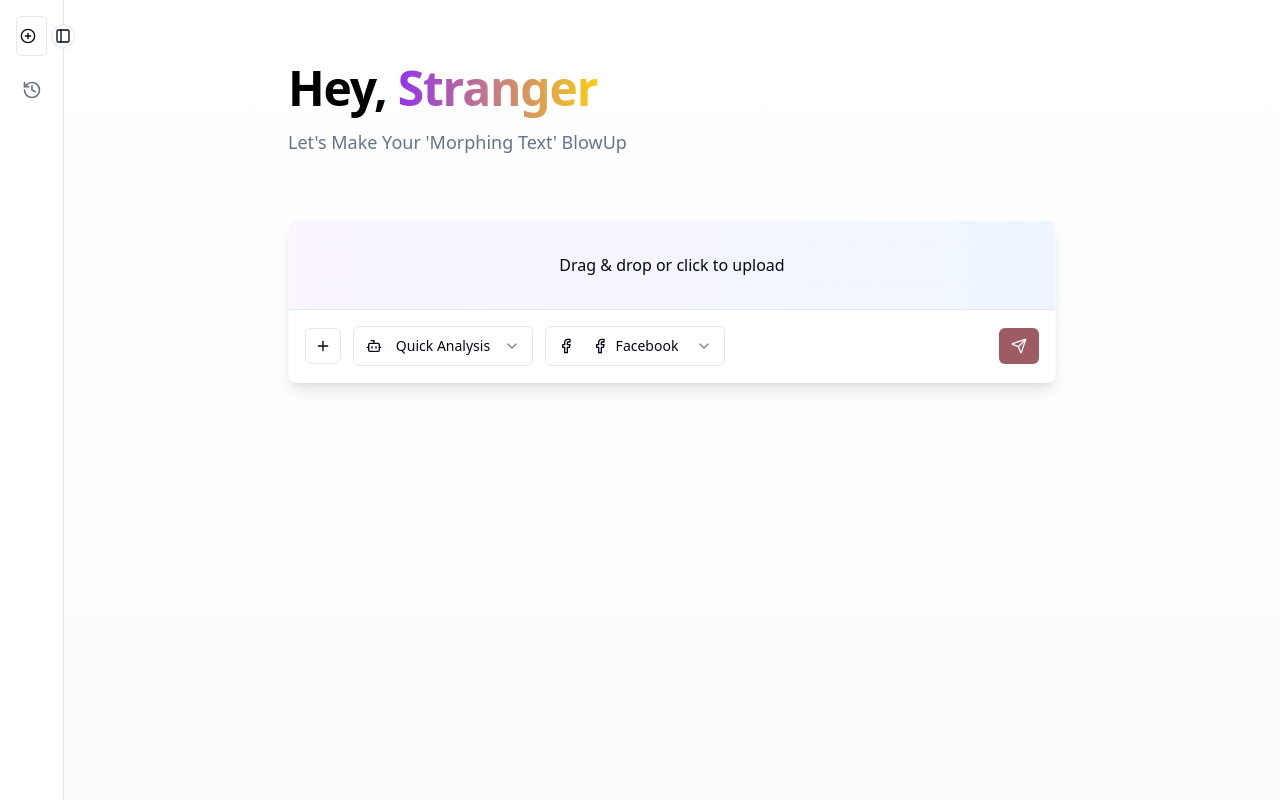
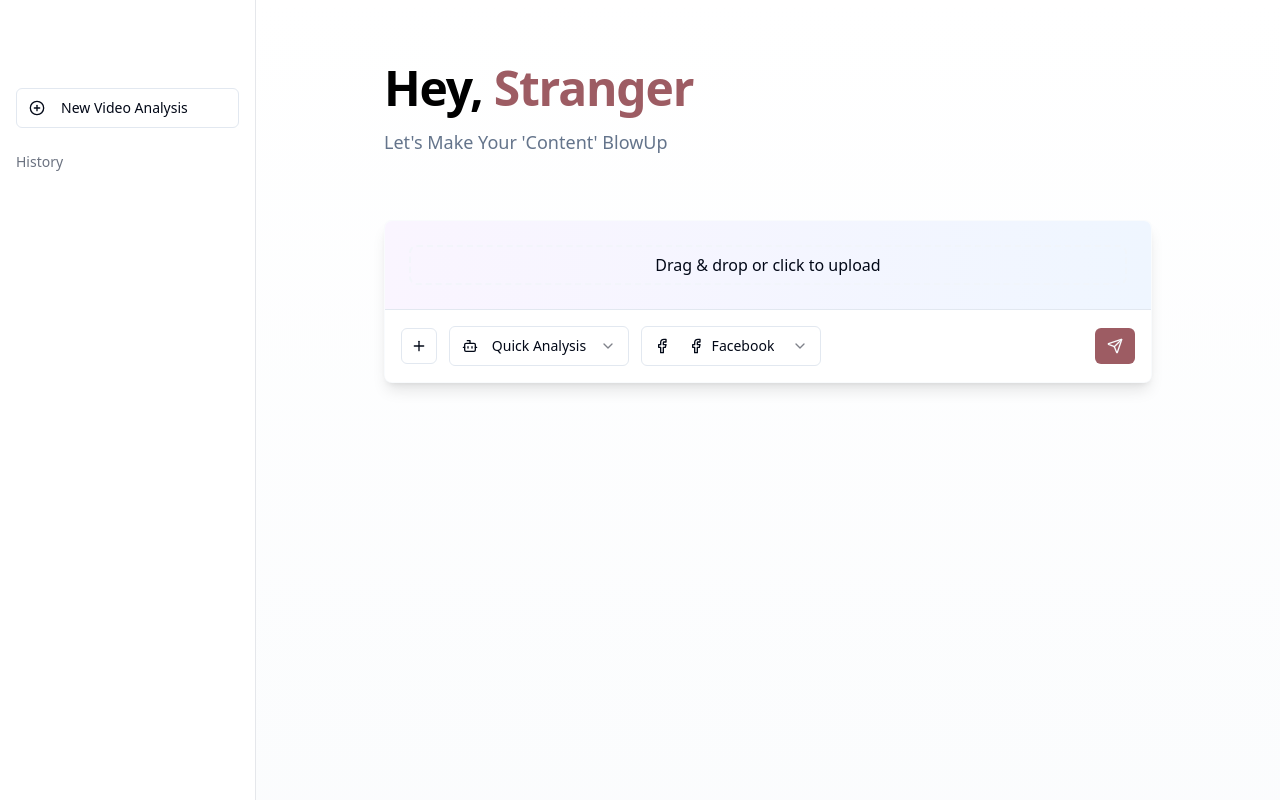
Before and after one commit to agwamawar/blowupai, a React (Vite) app: page / in a window 1280 px wide. Built offline with nearby package versions, Linux system fonts and the light colour scheme; a web font is replaced by a local one.

Commit message:
Fix: Sidebar and Header changes
- Removed sidebar toggle functionality, always expanded.
- Changed "Stranger" text color to primary purple.
- Changed "Morphing Text" to "content" in the header.

```diff
--- a/src/App.tsx
+++ b/src/App.tsx
@@ -11,7 +11,7 @@ function App() {
       <AppSidebar />
 
       {/* Main content area with fixed width and position */}
-      <div className="flex-1 ml-16"> {/* Fixed 64px (or 4rem) margin for the collapsed sidebar */}
+      <div className="flex-1 ml-64"> {/* Fixed width for the expanded sidebar */}
         <div className="container mx-auto px-4 py-8 flex-1">
           <div className="max-w-3xl mx-auto">
             <Header />
--- a/src/components/AppSidebar.tsx
+++ b/src/components/AppSidebar.tsx
@@ -1,7 +1,6 @@
 
 import { useState } from "react";
 import {
-  PanelLeft,
   PlusCircle,
   History,
 } from "lucide-react";
@@ -9,56 +8,34 @@ import { Button } from "@/components/ui/button";
 import { cn } from "@/lib/utils";
 
 export function AppSidebar() {
-  const [expanded, setExpanded] = useState(false);
-
-  const toggleSidebar = () => {
-    setExpanded(!expanded);
-  };
-
+  // Remove the expanded state and toggle function
   return (
     <div
       className={cn(
-        "h-screen fixed top-0 left-0 z-40 bg-white dark:bg-gray-900 border-r border-gray-200 dark:border-gray-800 transition-all duration-300",
-        expanded ? "w-64" : "w-16"
+        "h-screen fixed top-0 left-0 z-40 bg-white dark:bg-gray-900 border-r border-gray-200 dark:border-gray-800 transition-all duration-300 w-64"
       )}
       data-sidebar="true"
     >
       <div className="flex flex-col h-full p-4">
-        {/* Collapse toggle */}
-        <Button
-          variant="ghost"
-          size="icon"
-          className="absolute -right-3 top-6 h-6 w-6 rounded-full bg-white dark:bg-gray-900 border border-gray-200 dark:border-gray-800 shadow-sm z-10"
-          onClick={toggleSidebar}
-        >
-          <PanelLeft className="h-3 w-3" />
-          <span className="sr-only">Toggle sidebar</span>
-        </Button>
+        {/* Remove the collapse toggle button */}
 
-        {/* Only show when expanded */}
-        {expanded && (
-          <div className="flex items-center mb-8 mt-2">
-            {/* Empty div for spacing, no logo */}
-            <div className="h-8"></div>
-          </div>
-        )}
+        <div className="flex items-center mb-8 mt-2">
+          {/* Empty div for spacing */}
+          <div className="h-8"></div>
+        </div>
 
         {/* New Video Analysis button */}
         <Button
           variant="outline"
-          className={cn(
-            "mb-6 justify-start",
-            expanded ? "px-3" : "px-0 justify-center"
-          )}
+          className="mb-6 justify-start px-3"
         >
           <PlusCircle className="h-5 w-5 mr-2" />
-          {expanded && <span>New Video Analysis</span>}
+          <span>New Video Analysis</span>
         </Button>
 
         {/* History section */}
         <div>
-          {expanded && <h3 className="text-sm font-medium text-gray-500 mb-3">History</h3>}
-          {!expanded && <History className="h-5 w-5 mx-auto mb-3 text-gray-500" />}
+          <h3 className="text-sm font-medium text-gray-500 mb-3">History</h3>
           {/* History items would go here */}
         </div>
       </div>
--- a/src/components/Header.tsx
+++ b/src/components/Header.tsx
@@ -6,10 +6,10 @@ export function Header() {
     <div className="text-left space-y-4 py-8">
       <h1 className="text-3xl md:text-5xl font-bold tracking-tight font-[Alfa_Slab_One]">
         <span className="text-black">Hey, </span>
-        <span className="bg-gradient-to-r from-purple-600 to-yellow-400 bg-clip-text text-transparent">Stranger</span>
+        <span className="text-primary">Stranger</span>
       </h1>
       <p className="text-lg text-muted-foreground">
-        Let's Make Your <span className="font-medium">'Morphing Text'</span> BlowUp
+        Let's Make Your <span className="font-medium">'Content'</span> BlowUp
       </p>
     </div>
   );
```
